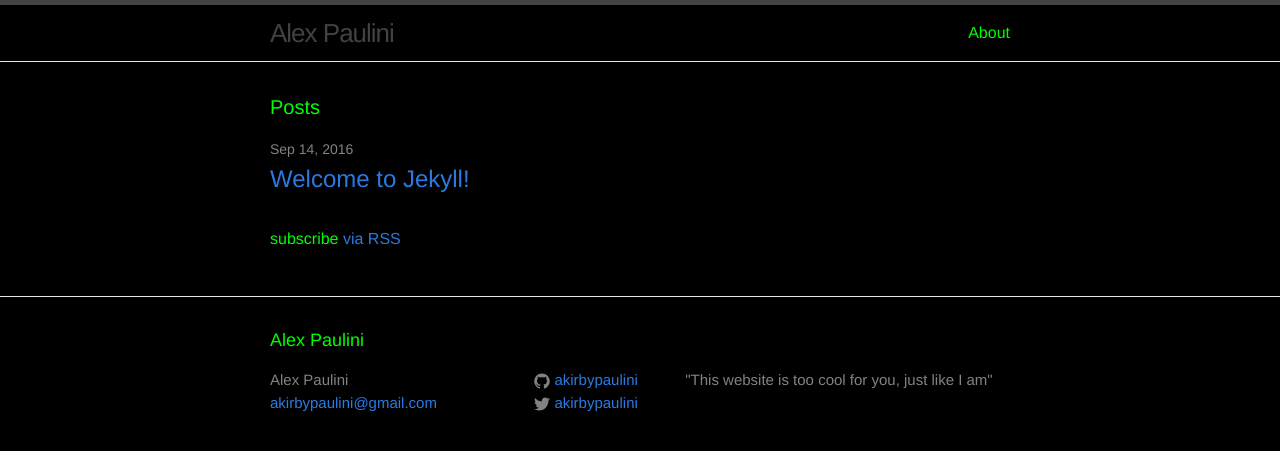
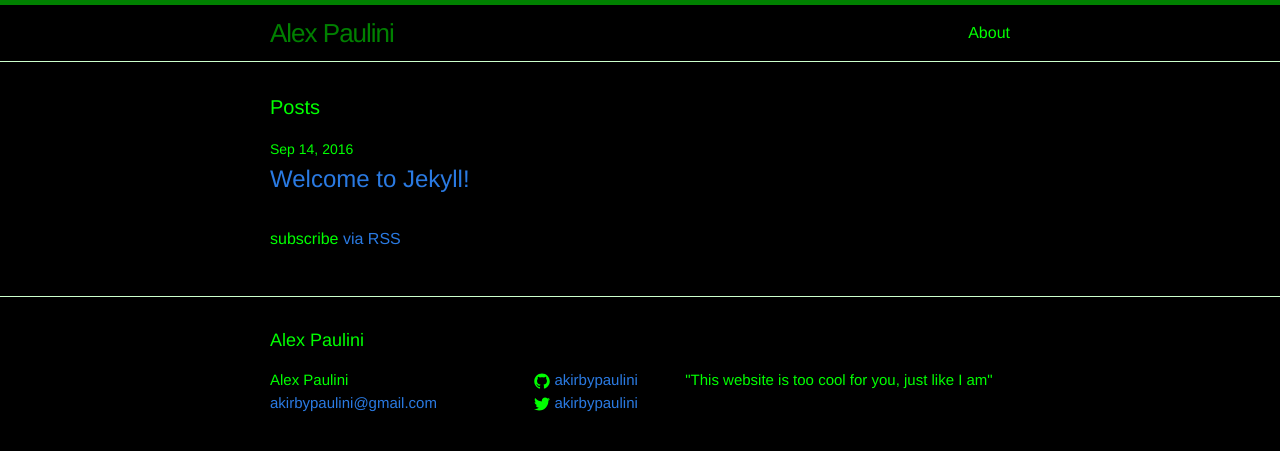
Before and after one commit to akirbypaulini/akirbypaulini.github.io, a Jekyll site: the page built from index.html, in a window 1280 px wide. Shown: the top 451 px of the page. Built offline with Jekyll 4.4.1, drawn with Linux system fonts in a browser that asks for light colours.

Commit message:
Update main.scss

```diff
--- a/css/main.scss
+++ b/css/main.scss
@@ -18,7 +18,7 @@ $text-color:       #00ff00;
 $background-color: #000000;
 $brand-color:      #2a7ae2;
 
-$grey-color:       #828282;
+$grey-color:       #00ff00;
 $grey-color-light: lighten($grey-color, 40%);
 $grey-color-dark:  darken($grey-color, 25%);
 
```
